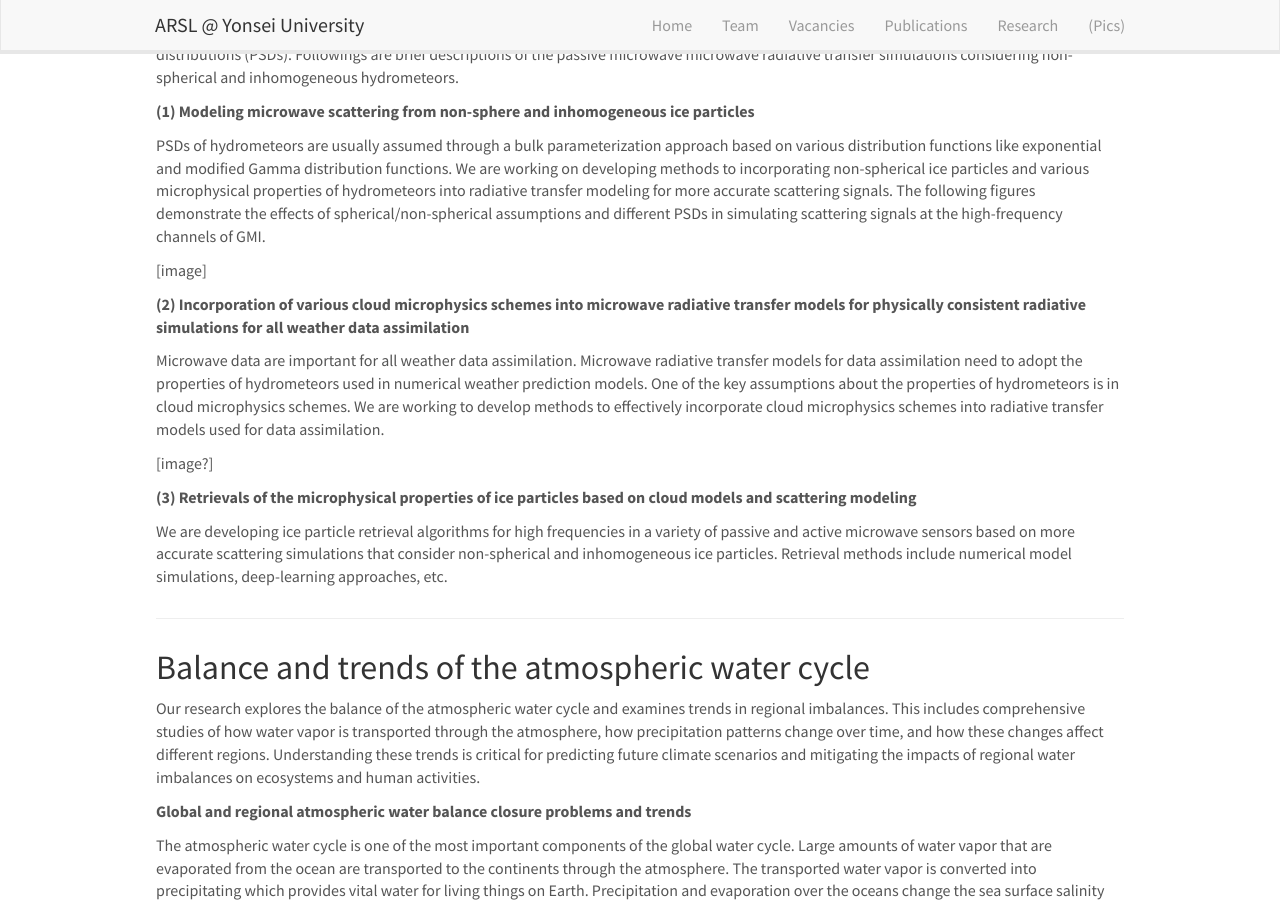
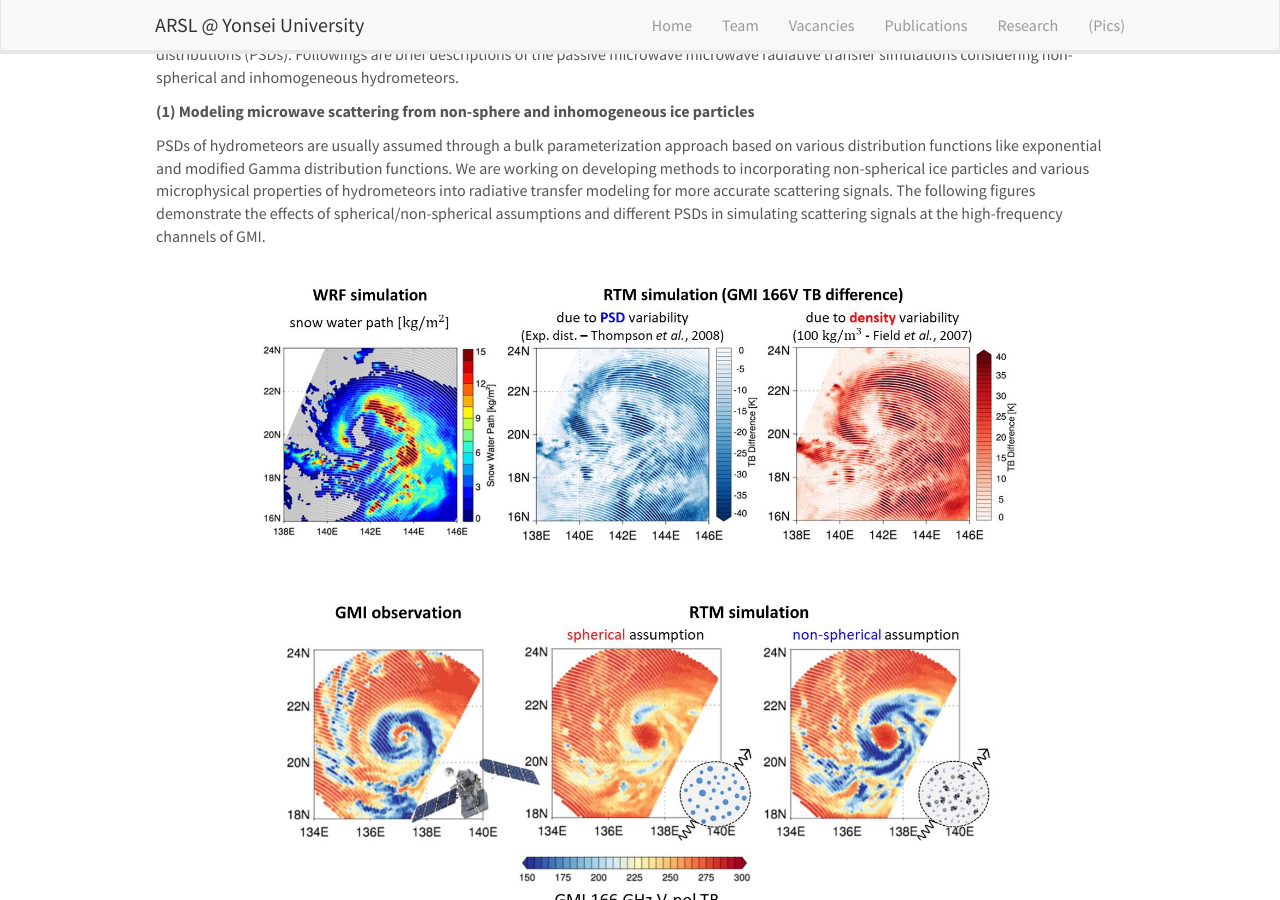
Before and after one commit to roo2003/roo2003.github.io, a Jekyll site: the page built from _pages/research.md, in a window 1280 px wide and 900 px high, scrolled down 4128 px. Built offline with Jekyll 4.4.1, drawn with Linux system fonts in a browser that asks for light colours; nearby versions of some CDN libraries.

Commit message:
Update research.md

```diff
--- a/_pages/research.md
+++ b/_pages/research.md
@@ -88,7 +88,12 @@ Microwave emission and scattering signatures through precipitating clouds depend
 
 PSDs of hydrometeors are usually assumed through a bulk parameterization approach based on various distribution functions like exponential and modified Gamma distribution functions. We are working on developing methods to incorporating non-spherical ice particles and various microphysical properties of hydrometeors into radiative transfer modeling for more accurate scattering signals. The following figures demonstrate the effects of spherical/non-spherical assumptions and different PSDs in simulating scattering signals at the high-frequency channels of GMI.
 
-[image]
+<div style="text-align: center;">
+  <img src="{{ site.url }}{{ site.baseurl }}/images/respic/rtm-microphysics.JPG" style="width: 80%; margin: 2%;">
+</div>
+<div style="text-align: center;">
+  <img src="{{ site.url }}{{ site.baseurl }}/images/respic/rtm-nonspherical.JPG" style="width: 80%; margin: 2%;">
+</div>
 
 **(2) Incorporation of various cloud microphysics schemes into microwave radiative transfer models for physically consistent radiative simulations for all weather data assimilation**
 
```
